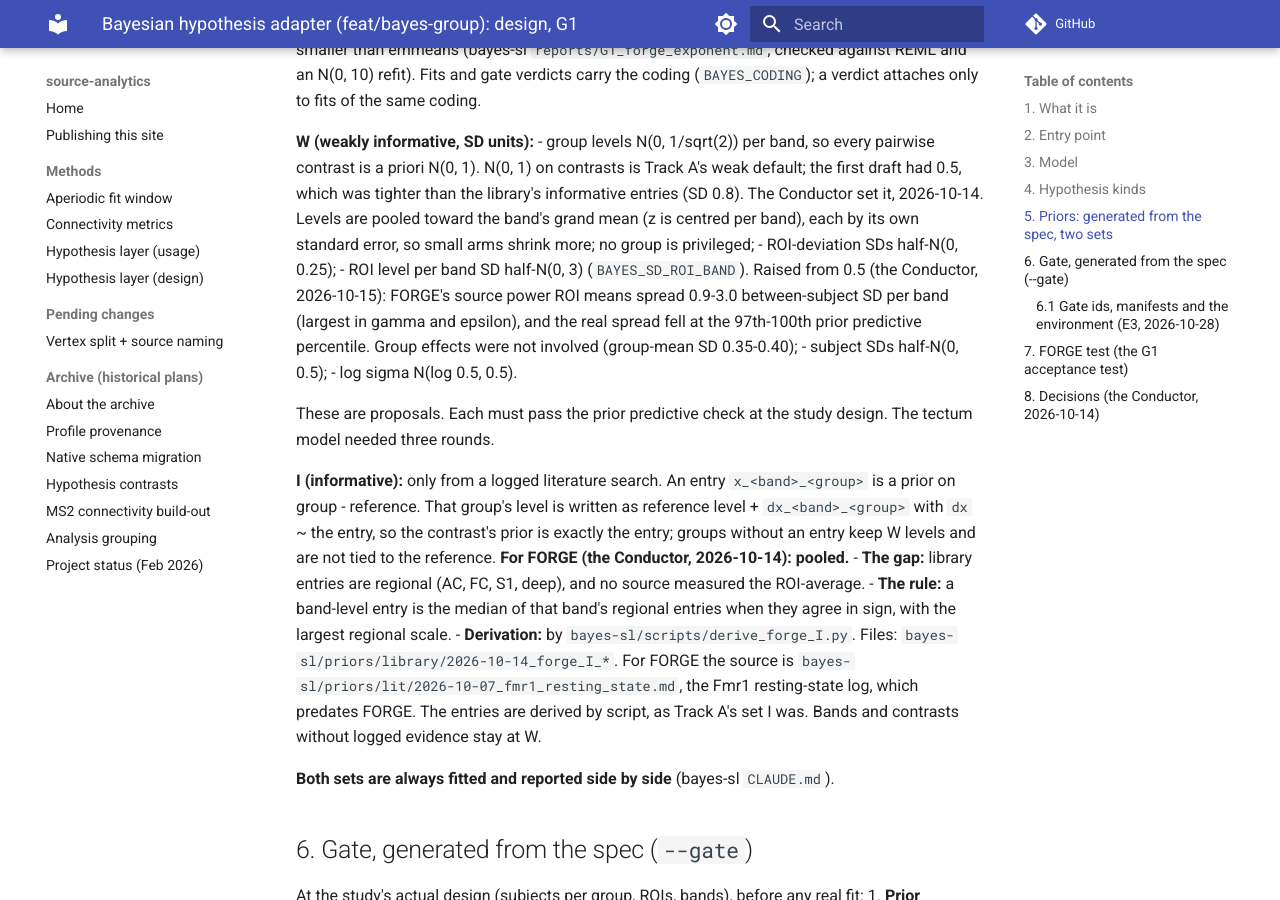
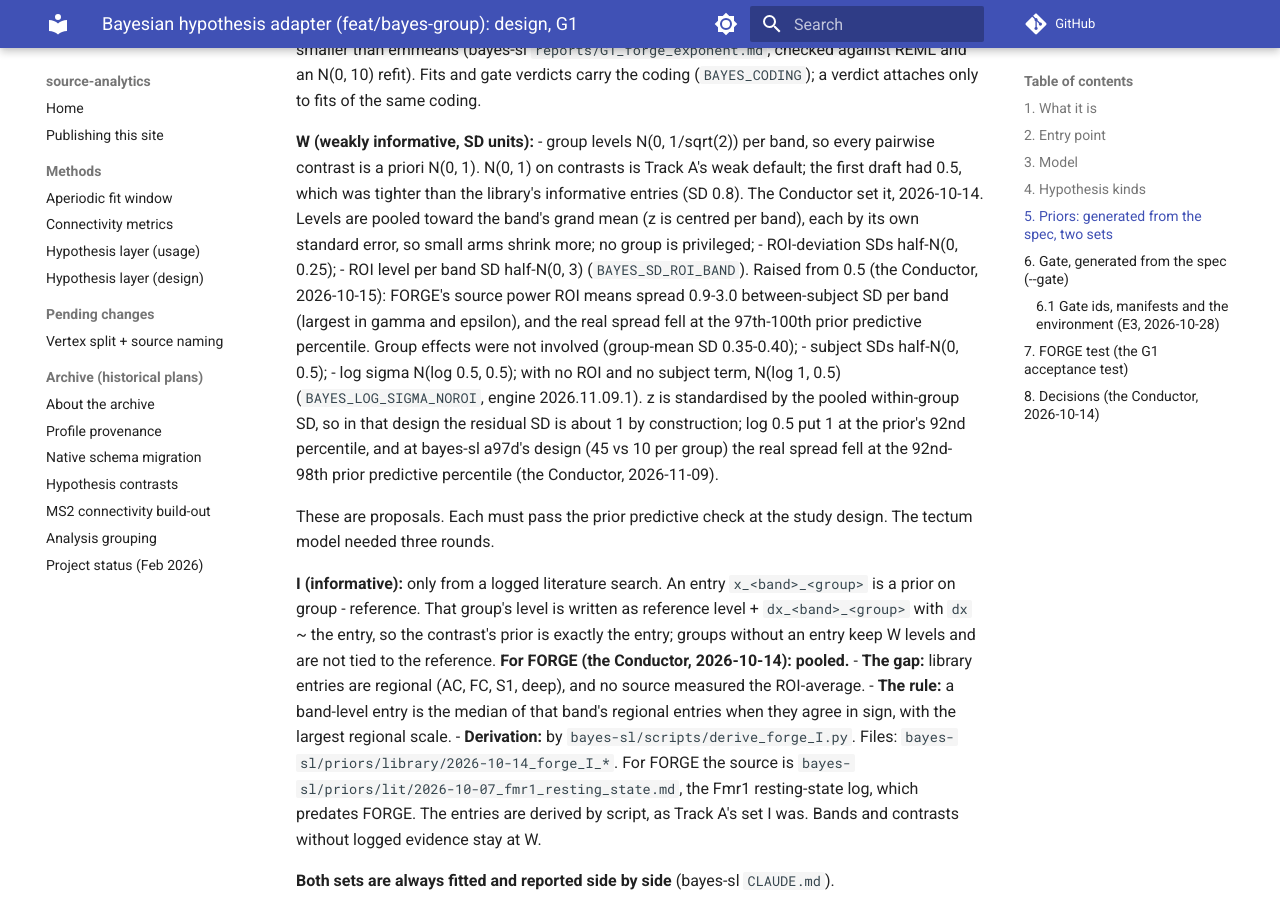
Before and after one commit to alexedmon1/source-analytics, an MkDocs documentation site: the page built from docs/methods/BAYES_ENGINE.md, in a window 1280 px wide and 900 px high, scrolled down 3860 px. Built offline with MkDocs 1.6.1 and Material for MkDocs 9.7.7, drawn with Linux system fonts in a browser that asks for light colours; comment, search, counter and statistics services are not loaded.

Commit message:
Bayes engine: residual-SD prior centred at log 1 with no ROI and no subject term (2026.11.09.1)
z is standardised by the pooled within-group SD, so with no ROI and one row per subject and band the residual SD is
about 1 by construction. The old prior (log sigma N(log 0.5, 0.5)) put 1 at its 92nd percentile; at bayes-sl a97d's
design (45 vs 10) the real spread fell at the 92nd-98th prior predictive percentile. The gate draws from the same
prior (bayes_log_sigma_mean). Designs with ROI or subject terms are unchanged.

Co-Authored-By: Claude Opus 5.5 <noreply@anthropic.com>

```diff
--- a/docs/methods/BAYES_ENGINE.md
+++ b/docs/methods/BAYES_ENGINE.md
@@ -157,7 +157,10 @@ of the same coding.
   source power ROI means spread 0.9-3.0 between-subject SD per band (largest in gamma and epsilon), and the real spread
   fell at the 97th-100th prior predictive percentile. Group effects were not involved (group-mean SD 0.35-0.40);
 - subject SDs half-N(0, 0.5);
-- log sigma N(log 0.5, 0.5).
+- log sigma N(log 0.5, 0.5); with no ROI and no subject term, N(log 1, 0.5) (`BAYES_LOG_SIGMA_NOROI`, engine
+  2026.11.09.1). z is standardised by the pooled within-group SD, so in that design the residual SD is about 1 by
+  construction; log 0.5 put 1 at the prior's 92nd percentile, and at bayes-sl a97d's design (45 vs 10 per group) the
+  real spread fell at the 92nd-98th prior predictive percentile (the Conductor, 2026-11-09).
 
 These are proposals. Each must pass the prior predictive check at the study design. The tectum model needed three
 rounds.
```
Also changed, not shown: 4 other files.
